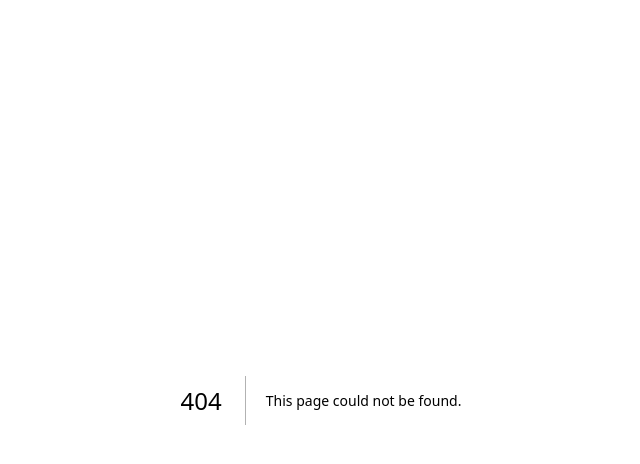
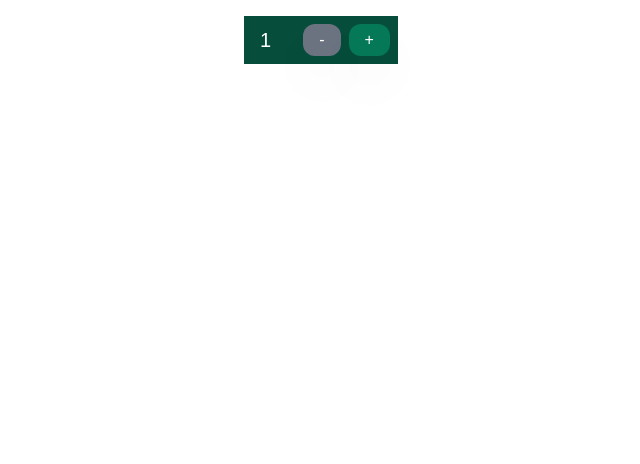
Before and after one commit to romerjohn4/cprg306-assignments, a Next.js app: page /week-4 in a window 1280 px wide. Before the commit this address had no page. Shown: the top 464 px of the page, without its empty margins (319-959 px from the left). Built offline with nearby package versions, Linux system fonts and the light colour scheme.

Commit message:
Finished week-4
created a counter that starts at 1 and ends at 20 so customers can add however much quantity they would like

```diff
--- a/app/page.js
+++ b/app/page.js
@@ -10,6 +10,9 @@ export default function Page() {
       <p className="m-2">
       <Link href ="./week-3">week-3</Link>
       </p>
+      <p className="m-2">
+      <Link href ="./week-4">week-4</Link>
+      </p>
     </main>
 
   );
--- /dev/null
+++ b/app/week-4/new-item.js
@@ -0,0 +1,31 @@
+"use client"
+
+import React from 'react';
+import {useState} from 'react';
+
+export default function NewItem() {
+    const [quantity, setQuantity] = useState(1);
+
+    const decrement = () => {
+        setQuantity((prevQuantity) => (prevQuantity > 1 ? prevQuantity - 1 : prevQuantity));
+    };
+
+    const increment = () => {
+        setQuantity((prevQuantity) => (prevQuantity < 20 ? prevQuantity + 1 : prevQuantity));
+    };
+
+    return (
+    <div className="flex justify-center items-center p-4">
+        <div className="text-center bg-emerald-900 p-2">
+            <div className=" flex items-center space-x-2">
+          <p className="mb-0 text-white text-xl mr-6 ml-2">{quantity}</p>
+
+          <button className={`px-4 py-1 rounded-xl ${ quantity === 1 ? 'bg-gray-500' : 'bg-emerald-700'} text-white shadow-2xl`} onClick={decrement}>-</button>
+
+          <button className={`px-4 py-1 rounded-xl ${ quantity === 20 ? 'bg-gray-500' : 'bg-emerald-700'} text-white shadow-2xl`} onClick={increment}>+</button>
+
+            </div>
+        </div>
+    </div>
+    );
+}
--- /dev/null
+++ b/app/week-4/page.js
@@ -0,0 +1,9 @@
+import NewItem from "./new-item";
+
+export default function Page() {
+    return (
+        <main>
+            <NewItem />
+        </main>
+    );
+}
```
